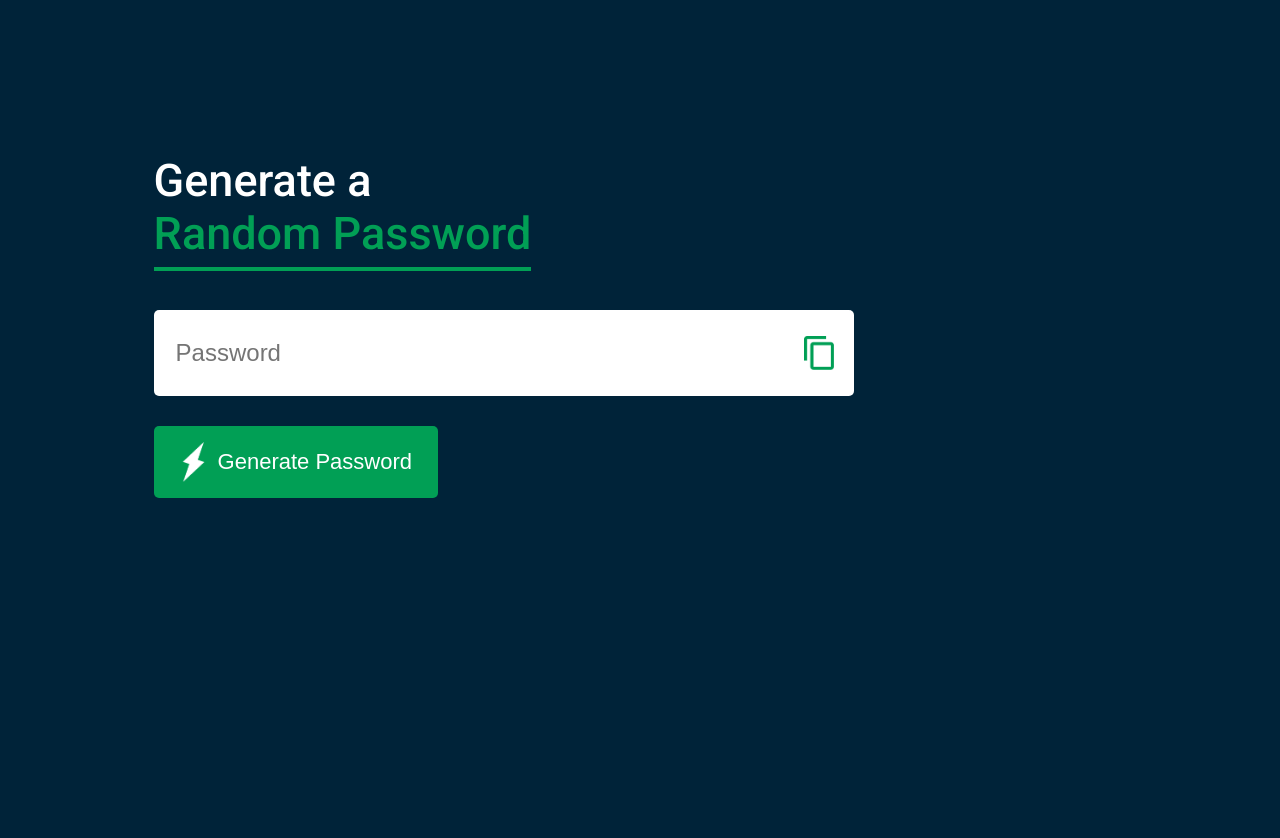
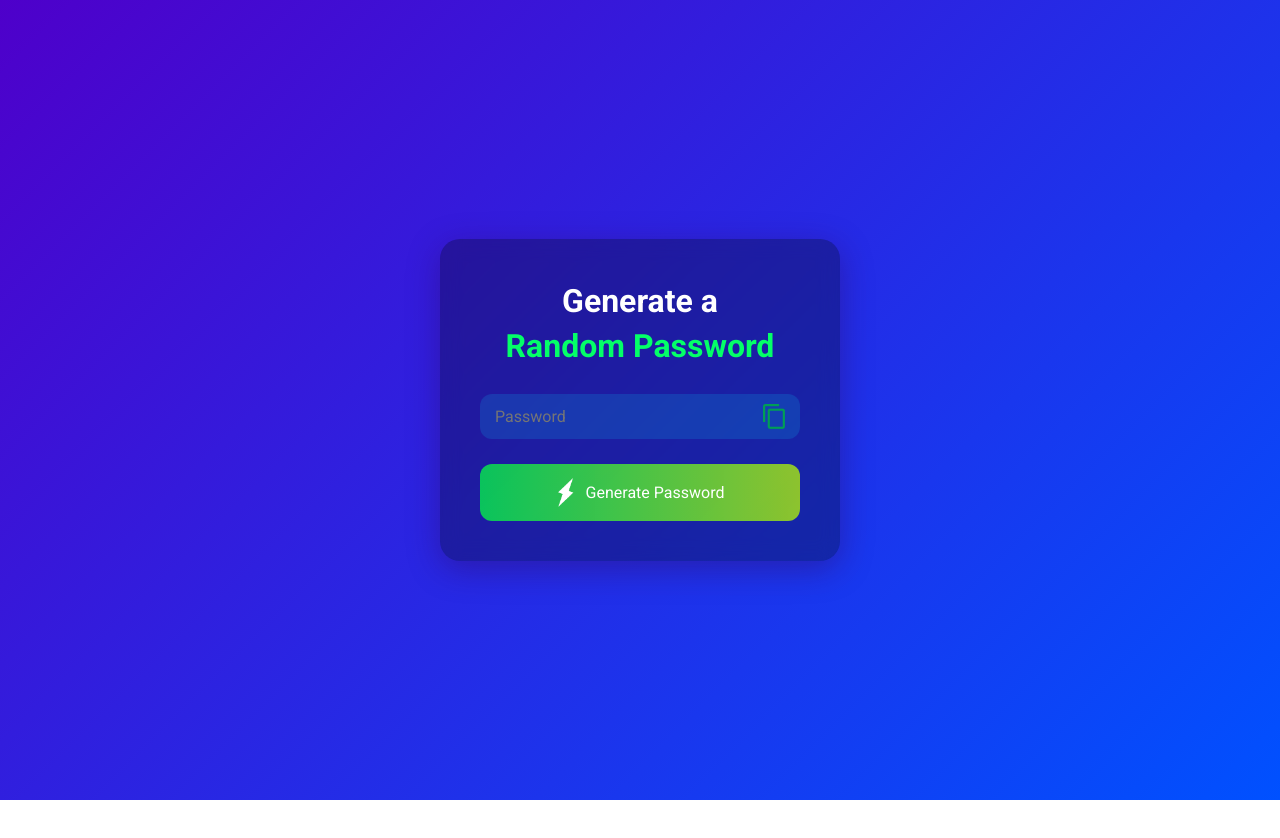
Before and after one commit to Keneth-Ravindu/Password-Generator, a plain HTML site: page index.html in a window 1280 px wide. After the commit the page ends 800 px from the top, so only its background shows below. Drawn offline with Linux system fonts and the light colour scheme.

Commit message:
Initial Commit

```diff
--- a/index.html
+++ b/index.html
@@ -14,7 +14,7 @@
         <h1>Generate a<br><span>Random Password</span></h1>
         <div class="display">
             <input type="text" id="password" placeholder="Password">
-            <img src="images/copy.png" alt="">
+            <img src="images/copy.png" alt="" onclick="copyPassword()">
         </div>
         <button onclick="createPassword()"><img src="images/generate.png" alt="">Generate Password</button>
     </div>
--- a/script.js
+++ b/script.js
@@ -21,3 +21,23 @@ function createPassword() {
 
     passwordBox.value = password;
 }
+
+function copyPassword() {
+    if (!passwordBox.value) return;
+
+    passwordBox.select();
+    document.execCommand("copy");
+
+    const popup = document.createElement("div");
+    popup.className = "popup";
+    popup.textContent = "Password Copied!";
+    document.body.appendChild(popup);
+
+    setTimeout(() => {
+        popup.classList.add("show");
+    }, 10);
+    setTimeout(() => {
+        popup.classList.remove("show");
+        setTimeout(() => popup.remove(), 300);
+    }, 1500);
+}
--- a/style.css
+++ b/style.css
@@ -1,75 +1,117 @@
-*{ box-sizing: border-box; }
-html, body{ height: 100%; }
-body{
-  margin: 0;
-  font-family: "Roboto", system-ui, -apple-system, Segoe UI, Roboto, "Helvetica Neue", Arial, "Noto Sans";
-  padding: 0;
-  box-sizing: border-box;
+* {
+    margin: 0;
+    padding: 0;
+    box-sizing: border-box;
+    font-family: "Roboto", sans-serif;
 }
 
-body{
-    background: #002339;
-    color: #fff;
+body {
+    background: linear-gradient(135deg, #4e00ca, #0051ff);
+    height: 100vh;
+    display: flex;
+    justify-content: center;
+    align-items: center;
 }
 
-.container{
-    margin: 12%;
-    max-width: 700px;
 
+.container {
+    background: rgba(4, 4, 4, 0.292);
+    border-radius: 20px;
+    padding: 40px;
+    text-align: center;
+    box-shadow: 0 8px 32px rgba(49, 11, 111, 0.475);
+    backdrop-filter: blur(10px);
+    -webkit-backdrop-filter: blur(10px);
+    color: #fff;
+    width: 90%;
+    max-width: 400px;
 }
 
-.display{
-    width: 100%;
-    margin-top: 50px;
-    margin-bottom: 30px;
-    background: white;
-    color: #333;
+
+.container h1 {
+    font-size: 2rem;
+    line-height: 1.4;
+    margin-bottom: 25px;
+}
+
+.container h1 span {
+    color: #04ff68;
+}
+
+
+.display {
+    background: rgba(0, 225, 255, 0.146);
     display: flex;
     align-items: center;
     justify-content: space-between;
-    padding: 26px 20px;
-    border-radius: 5px;
+    border-radius: 12px;
+    padding: 10px 15px;
+    margin-bottom: 25px;
+}
+
+.display input {
+    border: none;
+    outline: none;
+    background: transparent;
+    color: #fff;
+    font-size: 1rem;
+    width: 100%;
+}
+
+.display img {
+    width: 22px;
+    cursor: pointer;
+    transition: transform 0.2s ease;
+}
+
+.display img:hover {
+    transform: scale(1.2);
 }
 
 
-.container h1{
-    font-weight: 500;
-    font-size: 45px;
-}
-
-.container h1 span{
-    color: #019f55;
-    border-bottom: 4px solid #019f55;
-    padding-bottom: 7px;
-}
-
-.display img{
-    width: 30px;
+button {
+    background: linear-gradient(90deg, #03fa45c0, #bbff00b9);
+    color: #fff;
+    border: none;
+    outline: none;
+    padding: 14px 20px;
+    border-radius: 12px;
     cursor: pointer;
-}
-
-.display input{
-    border: 0;
-    outline: 0;
-    font-size: 24px;
-}
-
-.container button img{
-    width: 28px;
-    margin-right: 10px;
-}
-
-.container button{
-    border: 0;
-    outline: 0;
-    background-color: #019f55;
-    color: white;
-    font-size: 22px;
-    font-weight: 300;
+    font-size: 1rem;
     display: flex;
     align-items: center;
     justify-content: center;
-    padding: 16px 26px;
-    border-radius: 5px;
-    cursor: pointer;
+    gap: 10px;
+    transition: all 0.3s ease;
+    width: 100%;
 }
+
+button img {
+    width: 20px;
+}
+
+button:hover {
+    transform: translateY(-3px);
+    box-shadow: 0 5px 15px rgba(0, 255, 42, 0.462);
+}
+
+.popup {
+    position: fixed;
+    top: 25px;
+    right: 25px;
+    background: rgb(0, 255, 4);
+    color: #0b0b0b;
+    font-weight: 700;
+    padding: 10px 20px;
+    border-radius: 8px;
+    box-shadow: 0 8px 20px rgba(0, 255, 200, 0.492);
+    opacity: 0;
+    transform: translateY(-15px);
+    transition: opacity 0.4s ease, transform 0.4s ease;
+    z-index: 9999;
+}
+
+.popup.show {
+    opacity: 1;
+    transform: translateY(0);
+}
```
